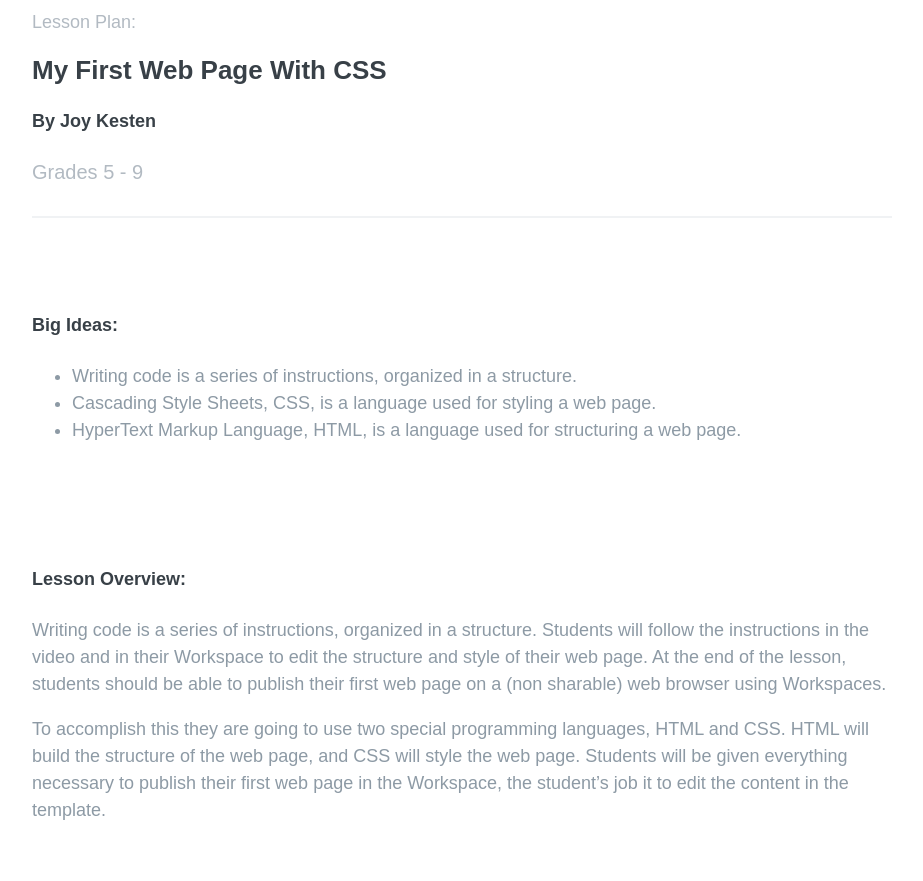
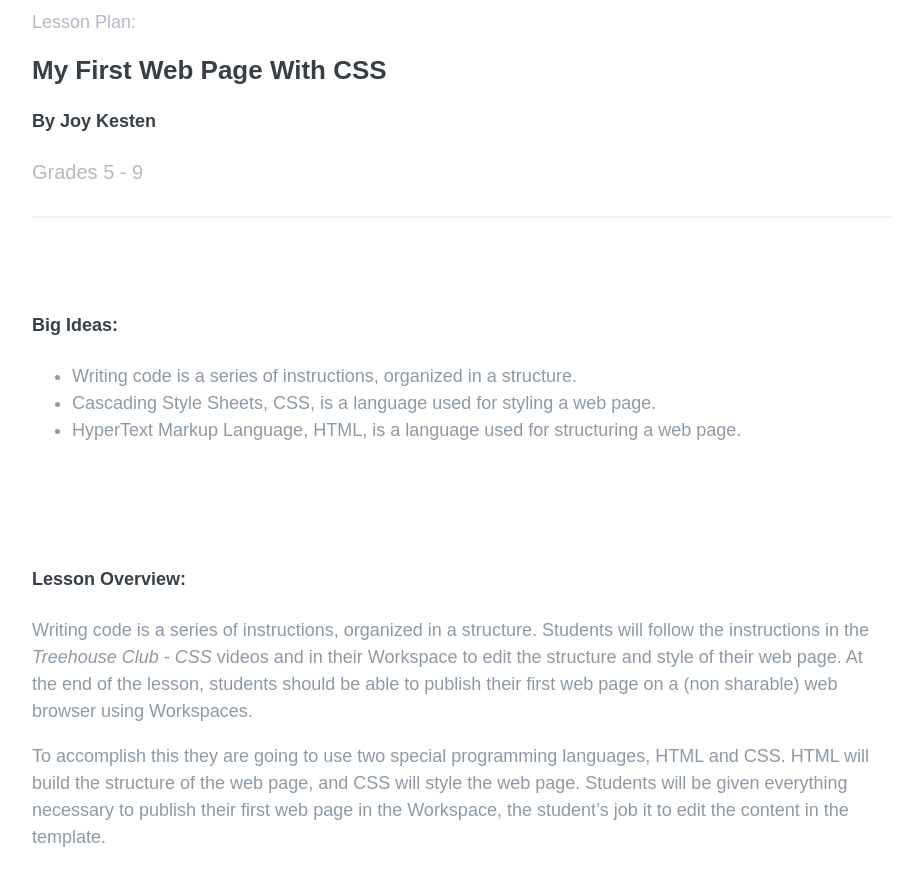
Before and after one commit to syoustra/LessonPlan_CSS, a plain HTML site: page index.html in a window 1280 px wide. Shown: the part 155-1036 px from the top of the page, without its empty margins (178-1101 px from the left). Drawn offline with nearby package versions, Linux system fonts and the light colour scheme.

Commit message:
added video name

```diff
--- a/index.html
+++ b/index.html
@@ -44,7 +44,7 @@
 
             <h4>Lesson Overview:</h4>
 
-            <p>Writing code is a series of instructions, organized in a structure. Students will follow the instructions in the video and in their Workspace to edit the structure and style of their web page.  At the end of the lesson, students should be able to publish their first web page on a (non sharable) web browser using Workspaces.</p>
+            <p>Writing code is a series of instructions, organized in a structure. Students will follow the instructions in the <em>Treehouse Club - CSS</em> videos and in their Workspace to edit the structure and style of their web page.  At the end of the lesson, students should be able to publish their first web page on a (non sharable) web browser using Workspaces.</p>
 
             <p>To accomplish this they are going to use two special programming languages, HTML and CSS.  HTML will build the structure of the web page, and CSS will style the web page. Students will be given everything necessary to publish their first web page in the Workspace, the student’s job it to edit the content in the template.</p>
 
```
